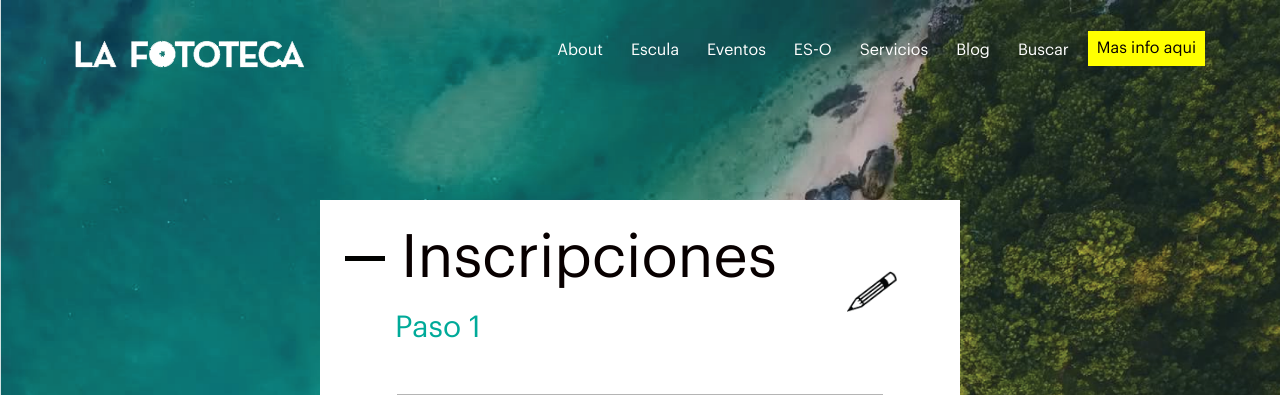
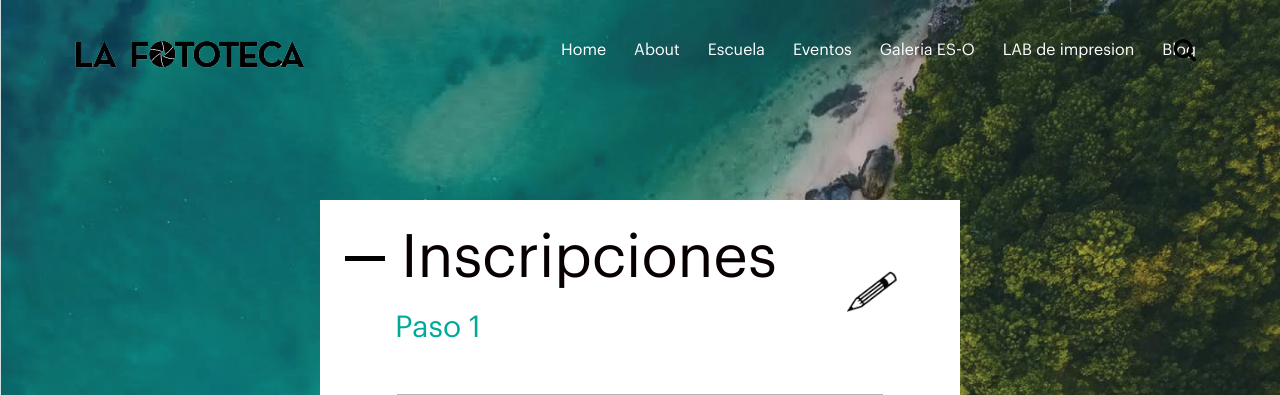
Before and after one commit to JosueBunker/fototeca, a WordPress theme: template inscripciones.php in a window 1280 px wide. Shown: the top 395 px of the page. Run offline with PHP 8.4 and a stand-in for WordPress, Linux system fonts and the light colour scheme; the site name, menu and one post (Sample post) are stand-ins, and other content is empty; some web fonts are replaced.

Commit message:
Fixed Headers

```diff
--- a/docentes.php
+++ b/docentes.php
@@ -66,6 +66,7 @@
       </div>
     </nav>
   </header>
+
 
 <section class="section-div decent">
   <div class="container">
--- a/inscripciones.php
+++ b/inscripciones.php
@@ -23,20 +23,23 @@
 
 <body class="Inscripciones_page">
 <div class="inscripciones-page">
-   <div class="for_mobile menu">
+
   <header id="header">
     <nav class="navbar navbar-inverse menu-bar header_menu" id="header_menu"">
       <div class="container">
         <div class="navbar-header">
-     <div class="navbar_logo"><a class="navbar-brand" href="index.html"><img src="http://68.183.113.49/wp-content/themes/fototeca/img/logo.png">
-     </a></div>
+          <div class="navbar_logo">
+            <a class="navbar-brand" href="/">
+              <img src="http://68.183.113.49/wp-content/themes/fototeca/img/logo.png">
+            </a>
+          </div>
           <button type="button" class="navbar-toggle collapsed" data-toggle="collapse" data-target="#myNavbar">
             <span class="icon-bar top-bar"></span>
             <span class="icon-bar middle-bar"></span>
             <span class="icon-bar bottom-bar"></span>
           </button>
+        </div>
 
-    </div>
         <div class="collapse navbar-collapse menu-list" id="myNavbar">
           <div class="search-container">
             <form action="/action_page.php">
@@ -45,78 +48,27 @@
             </form>
           </div>
           <ul class="nav navbar-nav navbar-right">
-        <li><a href="#">About</a></li>
-         <li><a href="Escuela.html">Escula</a></li>
-        <li><a href="Eventos.html">Eventos</a></li>
-        <li><a href="#">ES-O</a></li>
-        <li><a href="#">Servicios</a></li>
-        <li><a href="blog.html">Blog</a></li>
-        <li><a href="#">Buscar</a></li>
-        <li><button class="info-btn">Mas info aqui</button></li>
-        <li></li>
-
+            <li><a href="/">Home</a></li>
+            <li><a href="/about/">About</a></li>
+            <li><a href="/escuela/">Escuela</a></li>
+            <li><a href="/eventos/">Eventos</a></li>
+            <li><a href="/es-o/">Galeria ES-O</a></li>
+            <li><a href="/lab/">LAB de impresion</a></li>
+            <li><a href="/blog/">Blog</a></li>
+            <li>
+              <form class="searchbox">
+                <input type="search" name="search" class="searchbox-input" onkeyup="buttonUp();" required>
+                <input type="submit" class="searchbox-submit" value="">
+                <span class="searchbox-icon"><i class="fa fa-search"></i></span>
+              </form>
+            </li>
           </ul>
         </div>
       </div>
     </nav>
   </header>
-<div class="bottom-srh">
-  <div class="container">
-<form class="navbar-form navbar-left" action="/action_page.php">
-  <div class="input-group">
-     <div class="input-group-btn">
-      <button class="btn btn-default" type="submit">
-        <i class="glyphicon glyphicon-search"></i>
-      </button>
-    </div>
-    <input type="text" class="form-control" placeholder="Buscar">
-  </div>
-</form>
-</div>
-</div>
-</div>
-  <header id="header"  class="for_desctop">
-    <nav class="navbar navbar-inverse menu-bar header_menu" id="header_menu"">
-  <div class="container">
-    <div class="navbar-header">
-     <div class="navbar_logo"><a class="navbar-brand" href="index.html">
-      <img src="http://68.183.113.49/wp-content/themes/fototeca/img/logo-w.png">
-     </a></div>
-      <button type="button" class="navbar-toggle collapsed" data-toggle="collapse" data-target="#myNavbar">
-       <span class="icon-bar top-bar"></span>
-        <span class="icon-bar middle-bar"></span>
-        <span class="icon-bar bottom-bar"></span>
-      </button>
 
-    </div>
-    <div class="collapse navbar-collapse menu-list" id="myNavbar">
-       <div class="search-container">
-    <form action="/action_page.php">
-      <button type="submit"><i class="fa fa-search"></i></button>
-      <input type="text" placeholder="Buscar..." name="search">
-    </form>
-  </div>
-      <ul class="nav navbar-nav navbar-right">
-        <li><a href="#">About</a></li>
-         <li><a href="Escuela.html">Escula</a></li>
-        <li><a href="Eventos.html">Eventos</a></li>
-        <li><a href="#">ES-O</a></li>
-        <li><a href="#">Servicios</a></li>
-        <li><a href="blog.html">Blog</a></li>
-        <li><a href="blog.html">Buscar</a></li>
-         <li><button class="info-btn">Mas info aqui</button></li>
-        <li></li>
-        <!--li><form class="searchbox">
-        <input type="search" name="search" class="searchbox-input" onkeyup="buttonUp();" required>
-        <input type="submit" class="searchbox-submit" value="">
-        <span class="searchbox-icon"><i class="fa fa-search"></i></span>
-        </form></li-->
 
-      </ul>
-    </div>
-  </div>
-</nav>
-</header>
 
 
  <div class="inscrip-form">
```
Also changed, not shown: faqs.php (+17 -64 lines). Lines whose indentation alone changed are shown as unchanged.
